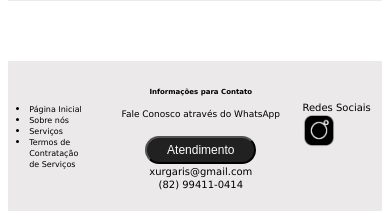
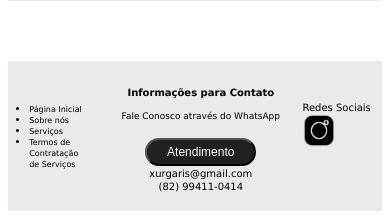
Before and after one commit to Xurgaris/xurgaris, a PHP site: page / in a window 390 px wide. Shown: the part 1498-1717 px from the top of the page. Run offline with PHP 8.4, Linux system fonts and the light colour scheme.

Commit message:
Update main.css

```diff
--- a/css/main.css
+++ b/css/main.css
@@ -308,7 +308,7 @@
     }
 
     #contato {
-        font-size: 7px;
+        font-size: 10px;
         margin-bottom: 2px;
     }
 
```
